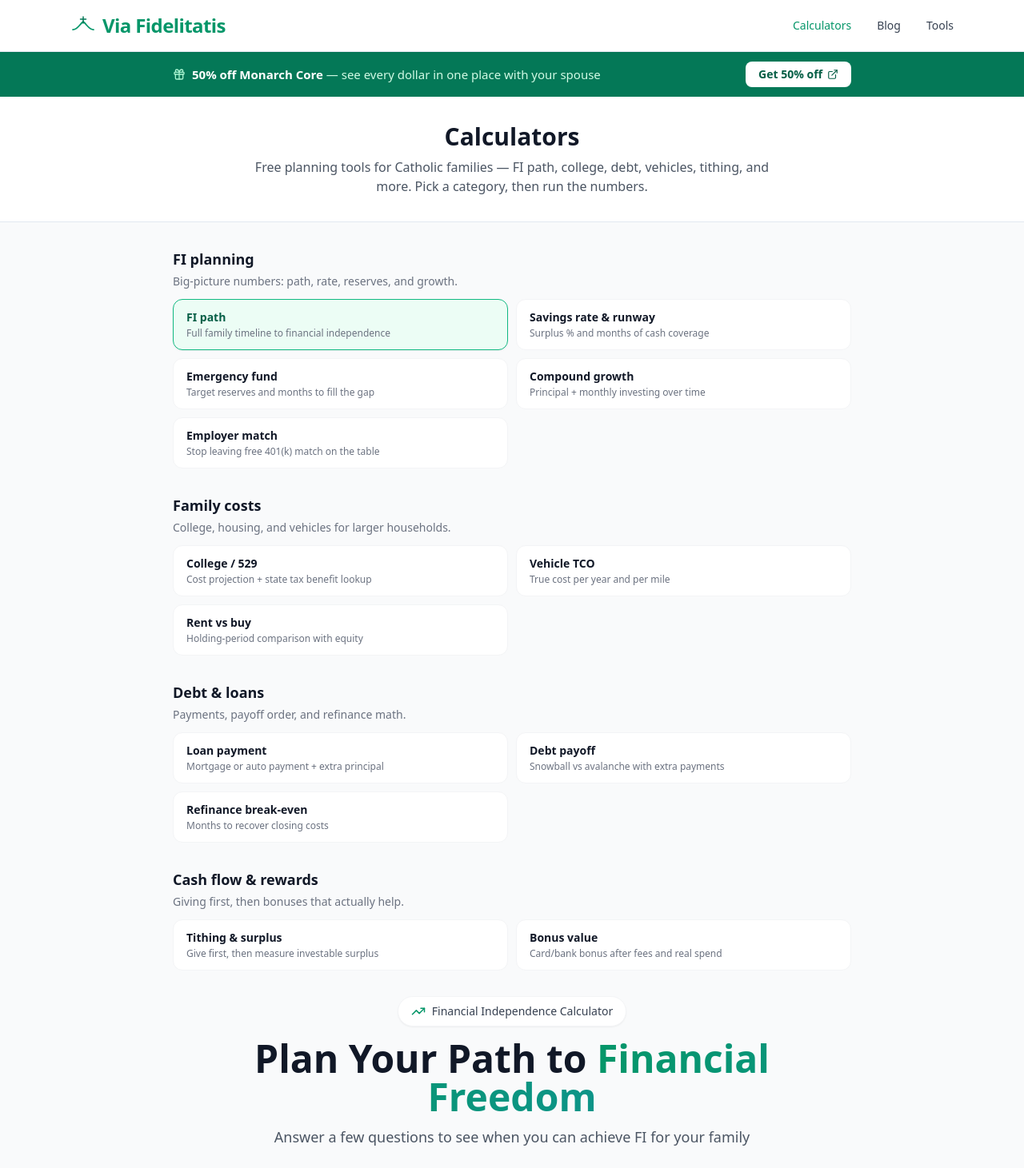
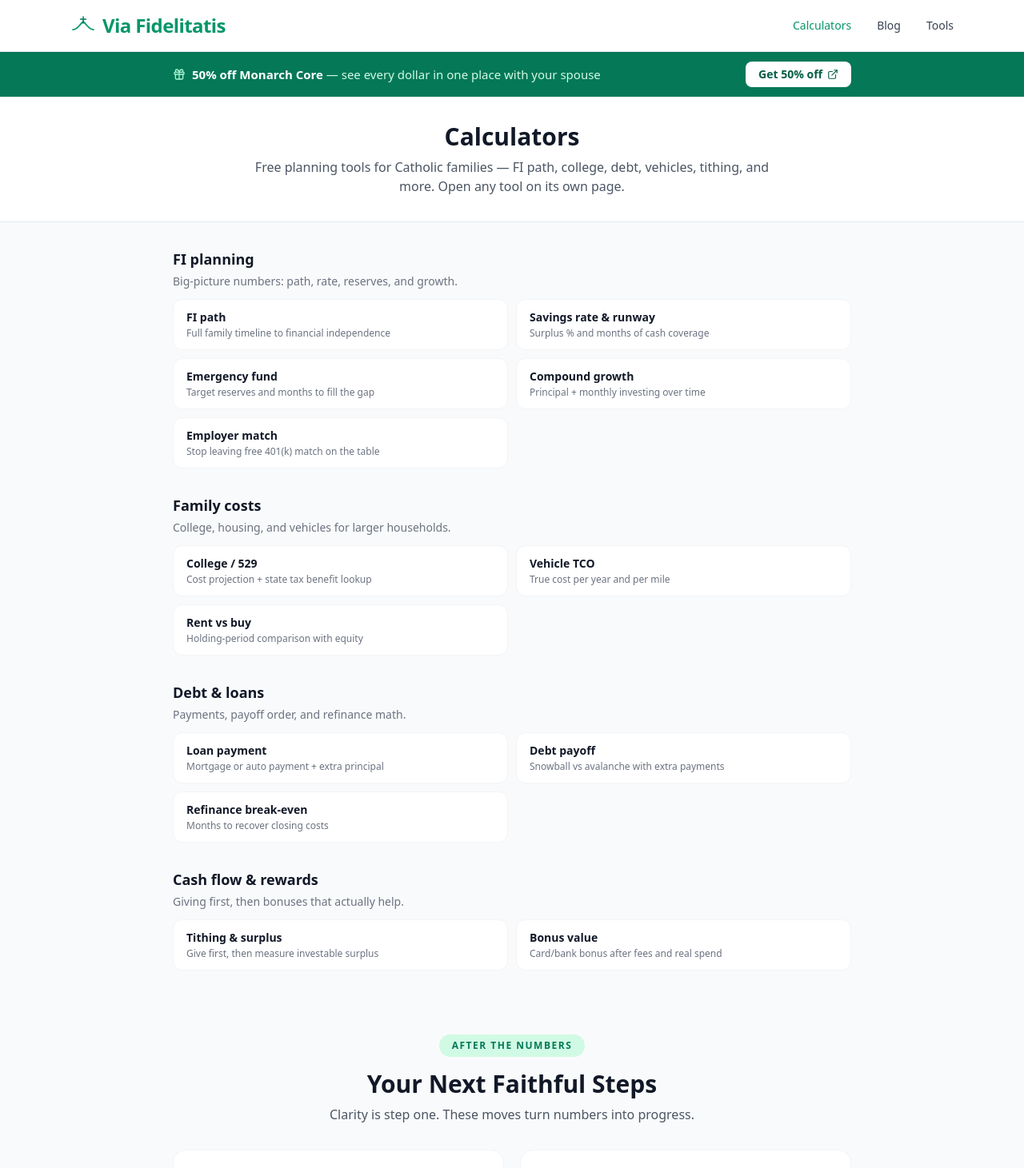
Before and after one commit to daughterpop/super-fi-calc, a React (Vite) app: page /calculators in a window 1280 px wide. Shown: the top 1461 px of the page at 80% size. Built offline with nearby package versions, Linux system fonts and the light colour scheme.

Commit message:
Convert Calculators hub to link catalog; redirect legacy ?tool=

```diff
--- a/src/pages/Calculators.jsx
+++ b/src/pages/Calculators.jsx
@@ -1,117 +1,22 @@
-import { useEffect, useMemo, useState } from 'react';
-import { Link, useSearchParams } from 'react-router-dom';
+import { Link, Navigate, useSearchParams } from 'react-router-dom';
 import { ExternalLink, Heart, BookOpen, Wrench, Users, TrendingUp } from 'lucide-react';
 import SubscribeForm from '../components/SubscribeForm';
 import SiteHeader from '../components/SiteHeader';
 import SiteFooter from '../components/SiteFooter';
-import SuperFiCalculator from '../Super-Fi-Calculator.jsx';
-import LoanPaymentCalculator from '../components/LoanPaymentCalculator';
-import BonusValueCalculator from '../components/BonusValueCalculator';
-import College529Calculator from '../components/College529Calculator';
-import VehicleTcoCalculator from '../components/VehicleTcoCalculator';
-import SavingsRateRunwayCalculator from '../components/SavingsRateRunwayCalculator';
-import DebtPayoffCalculator from '../components/DebtPayoffCalculator';
-import RefinanceBreakEvenCalculator from '../components/RefinanceBreakEvenCalculator';
-import TithingSurplusCalculator from '../components/TithingSurplusCalculator';
-import EmergencyFundCalculator from '../components/EmergencyFundCalculator';
-import CompoundGrowthCalculator from '../components/CompoundGrowthCalculator';
-import RentVsBuyCalculator from '../components/RentVsBuyCalculator';
-import EmployerMatchCalculator from '../components/EmployerMatchCalculator';
-import SoftSellNudge from '../components/calculators/SoftSellNudge';
 import { Accordion, AccordionItem, AccordionTrigger, AccordionContent } from '../components/ui/accordion';
+import { CALCULATOR_CATALOG, LEGACY_TOOL_TO_SLUG, pathForCalculator } from '../data/calculators';
 import { getReferral } from '../data/referrals';
 
-export const CALCULATOR_CATALOG = [
-  {
-    category: 'FI planning',
-    description: 'Big-picture numbers: path, rate, reserves, and growth.',
-    items: [
-      { id: 'fi', label: 'FI path', blurb: 'Full family timeline to financial independence' },
-      { id: 'runway', label: 'Savings rate & runway', blurb: 'Surplus % and months of cash coverage' },
-      { id: 'emergency', label: 'Emergency fund', blurb: 'Target reserves and months to fill the gap' },
-      { id: 'compound', label: 'Compound growth', blurb: 'Principal + monthly investing over time' },
-      { id: 'match', label: 'Employer match', blurb: 'Stop leaving free 401(k) match on the table' },
-    ],
-  },
-  {
-    category: 'Family costs',
-    description: 'College, housing, and vehicles for larger households.',
-    items: [
-      { id: 'college', label: 'College / 529', blurb: 'Cost projection + state tax benefit lookup' },
-      { id: 'vehicle', label: 'Vehicle TCO', blurb: 'True cost per year and per mile' },
-      { id: 'rentbuy', label: 'Rent vs buy', blurb: 'Holding-period comparison with equity' },
-    ],
-  },
-  {
-    category: 'Debt & loans',
-    description: 'Payments, payoff order, and refinance math.',
-    items: [
-      { id: 'loan', label: 'Loan payment', blurb: 'Mortgage or auto payment + extra principal' },
-      { id: 'debt', label: 'Debt payoff', blurb: 'Snowball vs avalanche with extra payments' },
-      { id: 'refi', label: 'Refinance break-even', blurb: 'Months to recover closing costs' },
-    ],
-  },
-  {
-    category: 'Cash flow & rewards',
-    description: 'Giving first, then bonuses that actually help.',
-    items: [
-      { id: 'tithe', label: 'Tithing & surplus', blurb: 'Give first, then measure investable surplus' },
-      { id: 'bonus', label: 'Bonus value', blurb: 'Card/bank bonus after fees and real spend' },
-    ],
-  },
-];
-
-const NUDGE_BY_ID = {
-  fi: { pool: 'investing', slot: 1, hint: 'Once you know the timeline, put monthly surplus on autopilot.' },
-  runway: { pool: 'investing', slot: 2, hint: 'A strong savings rate needs a place to land — invest the surplus.' },
-  college: { pool: 'investing', slot: 3, hint: '529 contributions are only half the story; taxable surplus still compounds.' },
-  vehicle: { pool: 'household', slot: 4, hint: 'Lower TCO frees cash flow — stack rewards on necessary spend.' },
-  loan: { pool: 'household', slot: 5, hint: 'Payment clarity helps the budget; rewards help everyday purchases.' },
-  bonus: { pool: 'household', slot: 6, hint: 'Compare live card and portal offers on the Tools page.' },
-};
-
-const HAS_INTERNAL_NUDGE = new Set(['fi', 'debt', 'refi', 'tithe', 'emergency', 'compound', 'rentbuy', 'match']);
+export { CALCULATOR_CATALOG } from '../data/calculators';
 
 export default function Calculators() {
-  const [searchParams, setSearchParams] = useSearchParams();
-  const validIds = useMemo(() => {
-    const ids = new Set();
-    CALCULATOR_CATALOG.forEach((g) => g.items.forEach((i) => ids.add(i.id)));
-    return ids;
-  }, []);
+  const [searchParams] = useSearchParams();
+  const legacyTool = searchParams.get('tool');
+  if (legacyTool && LEGACY_TOOL_TO_SLUG[legacyTool]) {
+    return <Navigate to={pathForCalculator(legacyTool)} replace />;
+  }
 
-  const toolFromUrl = searchParams.get('tool');
-  const initial = toolFromUrl && validIds.has(toolFromUrl) ? toolFromUrl : 'fi';
-  const [activeId, setActiveId] = useState(initial);
   const investStep = getReferral({ slot: 3, pool: 'investing' });
-
-  const selectTool = (id) => {
-    if (!validIds.has(id)) return;
-    setActiveId(id);
-    if (id === 'fi') {
-      setSearchParams({}, { replace: true });
-    } else {
-      setSearchParams({ tool: id }, { replace: true });
-    }
-  };
-
-  useEffect(() => {
-    const t = searchParams.get('tool');
-    if (t && validIds.has(t) && t !== activeId) {
-      setActiveId(t);
-    }
-  }, [searchParams, validIds]); // eslint-disable-line react-hooks/exhaustive-deps
-
-  useEffect(() => {
-    const onTab = (e) => {
-      if (e?.detail && validIds.has(e.detail)) {
-        selectTool(e.detail);
-        window.scrollTo({ top: 0, behavior: 'smooth' });
-      }
-    };
-    window.addEventListener('vf-calc-tab', onTab);
-    return () => window.removeEventListener('vf-calc-tab', onTab);
-  }, [validIds]);
 
   const faqs = [
     {
@@ -171,8 +76,6 @@ export default function Calculators() {
     },
   ];
 
-  const nudge = NUDGE_BY_ID[activeId];
-
   return (
     <div className="min-h-screen bg-gray-50 overflow-x-hidden">
       <SiteHeader />
@@ -181,7 +84,7 @@ export default function Calculators() {
         <div className="max-w-4xl mx-auto px-4 sm:px-6 py-6 sm:py-8 text-center">
           <h1 className="text-2xl sm:text-3xl font-bold text-gray-900 mb-2">Calculators</h1>
           <p className="text-gray-600 text-sm sm:text-base max-w-2xl mx-auto">
-            Free planning tools for Catholic families — FI path, college, debt, vehicles, tithing, and more. Pick a category, then run the numbers.
+            Free planning tools for Catholic families — FI path, college, debt, vehicles, tithing, and more. Open any tool on its own page.
           </p>
         </div>
       </div>
@@ -192,50 +95,19 @@ export default function Calculators() {
             <h2 className="text-lg font-bold text-gray-900 mb-1">{group.category}</h2>
             <p className="text-sm text-gray-500 mb-3">{group.description}</p>
             <div className="grid grid-cols-1 sm:grid-cols-2 gap-2.5">
-              {group.items.map((item) => {
-                const active = activeId === item.id;
-                return (
-                  <button
-                    key={item.id}
-                    type="button"
-                    onClick={() => {
-                      selectTool(item.id);
-                      document.getElementById('calc-active')?.scrollIntoView({ behavior: 'smooth', block: 'start' });
-                    }}
-                    className={`text-left rounded-xl border px-4 py-3 transition ${
-                      active
-                        ? 'border-emerald-500 bg-emerald-50 shadow-sm'
-                        : 'border-gray-100 bg-white hover:border-emerald-200'
-                    }`}
-                  >
-                    <p className={`font-semibold text-sm ${active ? 'text-emerald-800' : 'text-gray-900'}`}>{item.label}</p>
-                    <p className="text-xs text-gray-500 mt-0.5">{item.blurb}</p>
-                  </button>
-                );
-              })}
+              {group.items.map((item) => (
+                <Link
+                  key={item.slug}
+                  to={pathForCalculator(item.slug)}
+                  className="text-left rounded-xl border border-gray-100 bg-white px-4 py-3 transition hover:border-emerald-200 hover:bg-emerald-50/40 hover:shadow-sm"
+                >
+                  <p className="font-semibold text-sm text-gray-900">{item.label}</p>
+                  <p className="text-xs text-gray-500 mt-0.5">{item.blurb}</p>
+                </Link>
+              ))}
             </div>
           </section>
         ))}
-
-        <div id="calc-active" className="scroll-mt-4">
-          {activeId === 'fi' && <SuperFiCalculator />}
-          {activeId === 'runway' && <SavingsRateRunwayCalculator />}
-          {activeId === 'emergency' && <EmergencyFundCalculator />}
-          {activeId === 'compound' && <CompoundGrowthCalculator />}
-          {activeId === 'match' && <EmployerMatchCalculator />}
-          {activeId === 'college' && <College529Calculator />}
-          {activeId === 'vehicle' && <VehicleTcoCalculator />}
-          {activeId === 'rentbuy' && <RentVsBuyCalculator />}
-          {activeId === 'loan' && <LoanPaymentCalculator />}
-          {activeId === 'debt' && <DebtPayoffCalculator />}
-          {activeId === 'refi' && <RefinanceBreakEvenCalculator />}
-          {activeId === 'tithe' && <TithingSurplusCalculator />}
-          {activeId === 'bonus' && <BonusValueCalculator />}
-
-          {nudge && !HAS_INTERNAL_NUDGE.has(activeId) && (
-            <SoftSellNudge pool={nudge.pool} slot={nudge.slot} hint={nudge.hint} />
-          )}
-        </div>
       </div>
 
       <div className="max-w-4xl mx-auto px-4 sm:px-6 py-10 sm:py-12">
```
